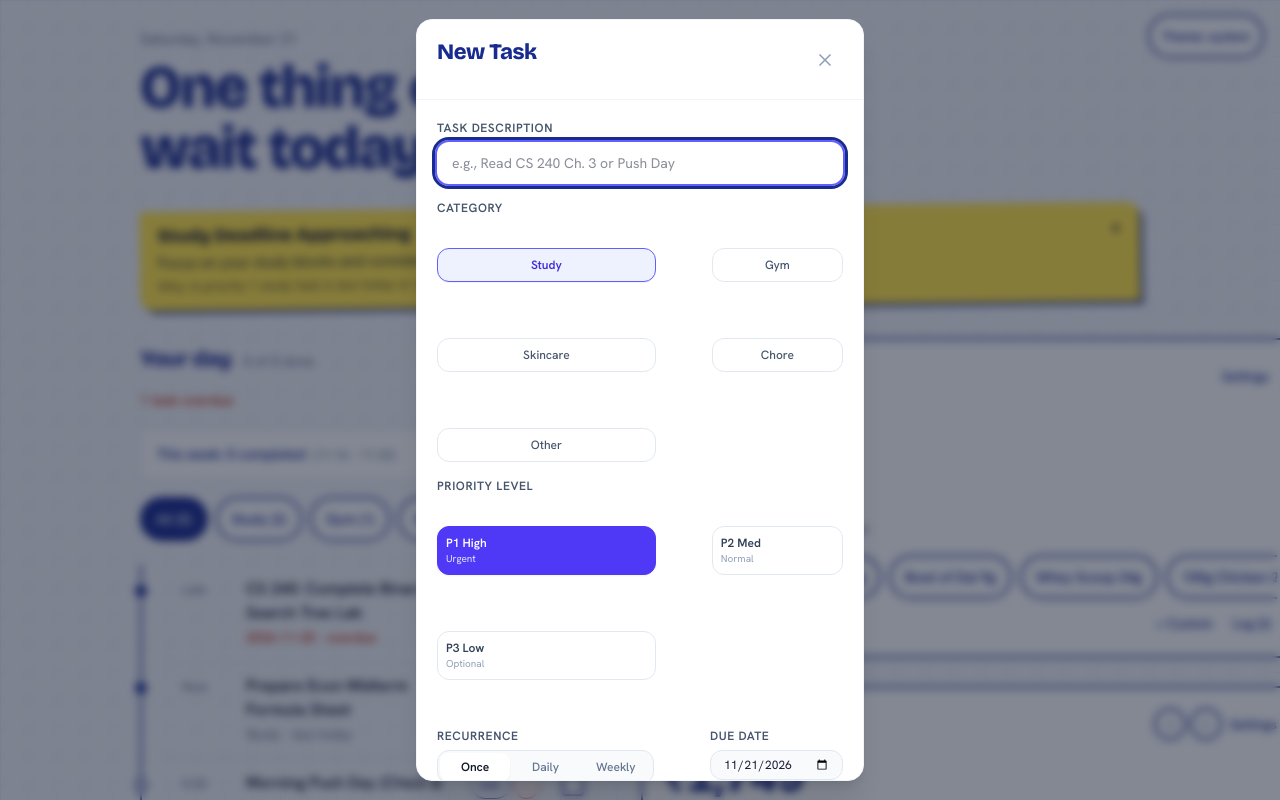
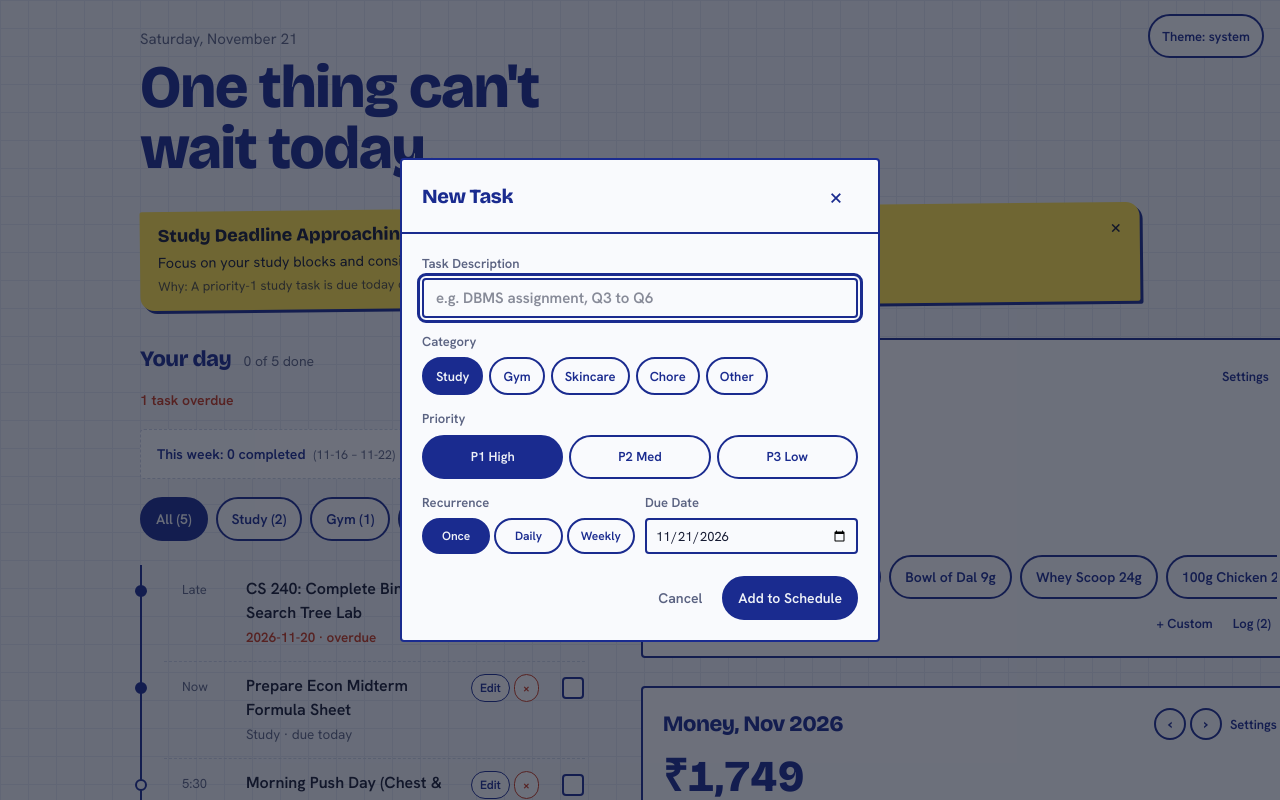
Before and after one commit to nitinbhhardwaj/campus-compass, a React (Vite) app: page / in a window 1280 px wide. Both pictures are taken after a click on the button "+ Add task". Shown: the top 800 px of the page. Built offline with nearby package versions, Linux system fonts and the light colour scheme.

Commit message:
feat(ui): rebuild add and edit task modal with mockup styling

```diff
--- a/src/components/Modal.tsx
+++ b/src/components/Modal.tsx
@@ -1,5 +1,4 @@
 import React, { useEffect, useRef } from 'react';
-import { X } from 'lucide-react';
 
 export interface ModalProps {
   isOpen: boolean;
@@ -34,7 +33,16 @@ export const Modal: React.FC<ModalProps> = ({
 
   return (
     <div
-      className="fixed inset-0 z-50 flex items-end sm:items-center justify-center p-0 sm:p-4 bg-slate-900/50 dark:bg-black/70 backdrop-blur-xs transition-opacity"
+      style={{
+        position: 'fixed',
+        inset: 0,
+        zIndex: 50,
+        display: 'flex',
+        alignItems: 'center',
+        justifyContent: 'center',
+        padding: '16px',
+        background: 'rgba(15, 20, 38, 0.6)',
+      }}
       onClick={onClose}
     >
       <div
@@ -42,22 +50,61 @@ export const Modal: React.FC<ModalProps> = ({
         role="dialog"
         aria-modal="true"
         aria-labelledby="modal-title"
-        className="w-full sm:max-w-md bg-white dark:bg-slate-900 rounded-t-3xl sm:rounded-2xl shadow-xl border border-slate-100 dark:border-slate-800 overflow-hidden animate-in fade-in slide-in-from-bottom duration-200"
+        style={{
+          width: '100%',
+          maxWidth: '480px',
+          background: 'var(--surface)',
+          border: '2px solid var(--ink)',
+          borderRadius: '4px',
+          overflow: 'hidden',
+        }}
         onClick={(e) => e.stopPropagation()}
       >
-        <div className="flex items-center justify-between px-5 py-4 border-b border-slate-100 dark:border-slate-800">
-          <h2 id="modal-title" className="text-base font-semibold text-slate-800 dark:text-slate-100">
+        <div
+          style={{
+            display: 'flex',
+            alignItems: 'center',
+            justifyContent: 'space-between',
+            padding: '14px 20px',
+            borderBottom: '2px solid var(--ink)',
+          }}
+        >
+          <h2
+            id="modal-title"
+            style={{
+              fontFamily: '"Bricolage Grotesque", system-ui, sans-serif',
+              fontSize: '20px',
+              fontWeight: 800,
+              color: 'var(--ink)',
+              margin: 0,
+            }}
+          >
             {title}
           </h2>
           <button
+            type="button"
             onClick={onClose}
-            className="p-2 text-slate-400 hover:text-slate-600 dark:hover:text-slate-200 rounded-lg hover:bg-slate-100 dark:hover:bg-slate-800 transition-colors cursor-pointer focus:outline-none focus:ring-2 focus:ring-indigo-500"
             aria-label="Close dialog"
+            style={{
+              width: '44px',
+              height: '44px',
+              border: 0,
+              background: 'none',
+              color: 'var(--ink)',
+              fontSize: '24px',
+              cursor: 'pointer',
+              display: 'flex',
+              alignItems: 'center',
+              justifyContent: 'center',
+              lineHeight: 1,
+            }}
           >
-            <X className="w-5 h-5" />
+            ×
           </button>
         </div>
-        <div className="p-5 max-h-[85vh] overflow-y-auto">{children}</div>
+        <div style={{ padding: '20px', maxHeight: '80vh', overflowY: 'auto' }}>
+          {children}
+        </div>
       </div>
     </div>
   );
--- a/src/features/tasks/components/TaskForm.tsx
+++ b/src/features/tasks/components/TaskForm.tsx
@@ -1,6 +1,5 @@
 import React, { useState, useEffect } from 'react';
 import { CreateTaskDTO, Task, TaskCategory, TaskPriority, TaskRecurrence } from '../../../types/task';
-import { Button } from '../../../components/Button';
 
 interface TaskFormProps {
   initialDueDate: string;
@@ -17,10 +16,10 @@ const CATEGORIES: { label: string; value: TaskCategory }[] = [
   { label: 'Other', value: 'other' },
 ];
 
-const PRIORITIES: { label: string; value: TaskPriority; desc: string }[] = [
-  { label: 'P1 High', value: 1, desc: 'Urgent' },
-  { label: 'P2 Med', value: 2, desc: 'Normal' },
-  { label: 'P3 Low', value: 3, desc: 'Optional' },
+const PRIORITIES: { label: string; value: TaskPriority }[] = [
+  { label: 'P1 High', value: 1 },
+  { label: 'P2 Med', value: 2 },
+  { label: 'P3 Low', value: 3 },
 ];
 
 const RECURRENCES: { label: string; value: TaskRecurrence }[] = [
@@ -87,21 +86,18 @@ export const TaskForm: React.FC<TaskFormProps> = ({
   };
 
   return (
-    <form onSubmit={handleSubmit} className="flex flex-col gap-4">
+    <form onSubmit={handleSubmit} style={{ display: 'flex', flexDirection: 'column', gap: '14px' }}>
       {error && (
-        <div
-          role="alert"
-          className="p-3 text-xs rounded-xl bg-rose-50 dark:bg-rose-950/50 text-rose-700 dark:text-rose-300 border border-rose-200 dark:border-rose-900"
-        >
+        <div className="warn" role="alert">
           {error}
         </div>
       )}
 
-      {/* Task Title Input */}
+      {/* Title */}
       <div>
         <label
           htmlFor="task-title"
-          className="block text-xs font-semibold uppercase tracking-wider text-slate-600 dark:text-slate-400 mb-1.5"
+          style={{ display: 'block', fontSize: '13px', fontWeight: 600, color: 'var(--muted)', marginBottom: '4px' }}
         >
           Task Description
         </label>
@@ -110,23 +106,27 @@ export const TaskForm: React.FC<TaskFormProps> = ({
           type="text"
           value={title}
           onChange={(e) => setTitle(e.target.value)}
-          placeholder="e.g., Read CS 240 Ch. 3 or Push Day"
-          className="w-full px-3.5 py-2.5 text-sm bg-slate-50 dark:bg-slate-800 border border-slate-200 dark:border-slate-700 rounded-xl focus:bg-white dark:focus:bg-slate-800 focus:outline-none focus:ring-2 focus:ring-indigo-500 focus:border-transparent transition-all"
+          placeholder="e.g. DBMS assignment, Q3 to Q6"
+          required
           autoFocus
-          required
+          style={{
+            width: '100%',
+            padding: '8px 12px',
+            border: '2px solid var(--ink)',
+            borderRadius: '4px',
+            background: 'var(--surface)',
+            color: 'var(--text)',
+            font: '600 15px "Hanken Grotesk", sans-serif',
+          }}
         />
       </div>
 
-      {/* Category Pills */}
+      {/* Category Selection */}
       <div>
-        <span className="block text-xs font-semibold uppercase tracking-wider text-slate-600 dark:text-slate-400 mb-1.5">
+        <span style={{ display: 'block', fontSize: '13px', fontWeight: 600, color: 'var(--muted)', marginBottom: '6px' }}>
           Category
         </span>
-        <div
-          role="radiogroup"
-          aria-label="Category selection"
-          className="grid grid-cols-3 sm:grid-cols-5 gap-1.5"
-        >
+        <div style={{ display: 'flex', flexWrap: 'wrap', gap: '6px' }} role="radiogroup" aria-label="Category selection">
           {CATEGORIES.map((cat) => (
             <button
               key={cat.value}
@@ -134,11 +134,8 @@ export const TaskForm: React.FC<TaskFormProps> = ({
               role="radio"
               aria-checked={category === cat.value}
               onClick={() => setCategory(cat.value)}
-              className={`py-2 text-xs font-medium rounded-xl border text-center transition-all cursor-pointer focus:outline-none focus:ring-2 focus:ring-indigo-500 ${
-                category === cat.value
-                  ? 'bg-indigo-50 dark:bg-indigo-950/60 border-indigo-500 text-indigo-700 dark:text-indigo-300 font-semibold shadow-2xs'
-                  : 'bg-white dark:bg-slate-800 border-slate-200 dark:border-slate-700 text-slate-600 dark:text-slate-300 hover:bg-slate-50 dark:hover:bg-slate-700'
-              }`}
+              className={`chip ${category === cat.value ? 'active' : ''}`}
+              style={{ minHeight: '38px', padding: '0 12px', fontSize: '13px' }}
             >
               {cat.label}
             </button>
@@ -146,16 +143,12 @@ export const TaskForm: React.FC<TaskFormProps> = ({
         </div>
       </div>
 
-      {/* Priority Selector */}
+      {/* Priority Selection */}
       <div>
-        <span className="block text-xs font-semibold uppercase tracking-wider text-slate-600 dark:text-slate-400 mb-1.5">
-          Priority Level
+        <span style={{ display: 'block', fontSize: '13px', fontWeight: 600, color: 'var(--muted)', marginBottom: '6px' }}>
+          Priority
         </span>
-        <div
-          role="radiogroup"
-          aria-label="Priority level selection"
-          className="grid grid-cols-3 gap-2"
-        >
+        <div style={{ display: 'flex', gap: '6px' }} role="radiogroup" aria-label="Priority level selection">
           {PRIORITIES.map((p) => (
             <button
               key={p.value}
@@ -163,36 +156,22 @@ export const TaskForm: React.FC<TaskFormProps> = ({
               role="radio"
               aria-checked={priority === p.value}
               onClick={() => setPriority(p.value)}
-              className={`p-2 rounded-xl border text-left transition-all cursor-pointer focus:outline-none focus:ring-2 focus:ring-indigo-500 ${
-                priority === p.value
-                  ? 'bg-indigo-600 text-white border-indigo-600 shadow-xs'
-                  : 'bg-white dark:bg-slate-800 border-slate-200 dark:border-slate-700 text-slate-700 dark:text-slate-300 hover:bg-slate-50 dark:hover:bg-slate-700'
-              }`}
+              className={`chip ${priority === p.value ? 'active' : ''}`}
+              style={{ minHeight: '44px', flex: 1, fontSize: '13px' }}
             >
-              <div className="text-xs font-bold">{p.label}</div>
-              <div
-                className={`text-[10px] ${
-                  priority === p.value ? 'text-indigo-100' : 'text-slate-400 dark:text-slate-500'
-                }`}
-              >
-                {p.desc}
-              </div>
+              {p.label}
             </button>
           ))}
         </div>
       </div>
 
-      {/* Schedule / Recurrence & Due Date */}
-      <div className="grid grid-cols-2 gap-3">
+      {/* Recurrence & Due Date */}
+      <div style={{ display: 'grid', gridTemplateColumns: '1fr 1fr', gap: '10px' }}>
         <div>
-          <span className="block text-xs font-semibold uppercase tracking-wider text-slate-600 dark:text-slate-400 mb-1.5">
+          <span style={{ display: 'block', fontSize: '13px', fontWeight: 600, color: 'var(--muted)', marginBottom: '6px' }}>
             Recurrence
           </span>
-          <div
-            role="radiogroup"
-            aria-label="Recurrence selection"
-            className="flex rounded-xl border border-slate-200 dark:border-slate-700 bg-slate-50 dark:bg-slate-800 p-0.5"
-          >
+          <div style={{ display: 'flex', gap: '4px' }} role="radiogroup" aria-label="Recurrence selection">
             {RECURRENCES.map((r) => (
               <button
                 key={r.value}
@@ -200,11 +179,8 @@ export const TaskForm: React.FC<TaskFormProps> = ({
                 role="radio"
                 aria-checked={recurrence === r.value}
                 onClick={() => setRecurrence(r.value)}
-                className={`flex-1 py-1.5 text-xs font-medium rounded-lg text-center transition-all cursor-pointer focus:outline-none focus:ring-2 focus:ring-indigo-500 ${
-                  recurrence === r.value
-                    ? 'bg-white dark:bg-slate-700 text-slate-900 dark:text-slate-100 shadow-xs font-semibold'
-                    : 'text-slate-500 dark:text-slate-400 hover:text-slate-800 dark:hover:text-slate-200'
-                }`}
+                className={`chip ${recurrence === r.value ? 'active' : ''}`}
+                style={{ minHeight: '36px', flex: 1, padding: '0 8px', fontSize: '12px' }}
               >
                 {r.label}
               </button>
@@ -215,7 +191,7 @@ export const TaskForm: React.FC<TaskFormProps> = ({
         <div>
           <label
             htmlFor="task-due-date"
-            className="block text-xs font-semibold uppercase tracking-wider text-slate-600 dark:text-slate-400 mb-1.5"
+            style={{ display: 'block', fontSize: '13px', fontWeight: 600, color: 'var(--muted)', marginBottom: '6px' }}
           >
             {recurrence === 'none' ? 'Due Date' : 'Start Date'}
           </label>
@@ -224,35 +200,47 @@ export const TaskForm: React.FC<TaskFormProps> = ({
             type="date"
             value={dueDate}
             onChange={(e) => setDueDate(e.target.value)}
-            className="w-full px-3 py-1.5 text-xs bg-slate-50 dark:bg-slate-800 border border-slate-200 dark:border-slate-700 rounded-xl focus:bg-white dark:focus:bg-slate-800 focus:outline-none focus:ring-2 focus:ring-indigo-500 focus:border-transparent transition-all"
             required
+            style={{
+              width: '100%',
+              padding: '6px 8px',
+              border: '2px solid var(--ink)',
+              borderRadius: '4px',
+              background: 'var(--surface)',
+              color: 'var(--text)',
+              font: '13px "Hanken Grotesk", sans-serif',
+              minHeight: '36px',
+            }}
           />
         </div>
       </div>
 
-      {/* Action Buttons */}
-      <div className="flex items-center justify-end gap-2 pt-2 border-t border-slate-100 dark:border-slate-800">
-        <Button
+      {/* Actions */}
+      <div style={{ display: 'flex', justifyContent: 'flex-end', gap: '8px', marginTop: '8px' }}>
+        <button
           type="button"
-          variant="secondary"
-          size="md"
           onClick={onClose}
           disabled={isSubmitting}
+          style={{
+            border: 0,
+            background: 'none',
+            color: 'var(--muted)',
+            font: '600 14px "Hanken Grotesk", sans-serif',
+            padding: '0 12px',
+            cursor: 'pointer',
+            minHeight: '44px',
+          }}
         >
           Cancel
-        </Button>
-        <Button
+        </button>
+        <button
           type="submit"
-          variant="primary"
-          size="md"
           disabled={isSubmitting}
+          className="chip active"
+          style={{ minHeight: '44px' }}
         >
-          {isSubmitting
-            ? 'Saving...'
-            : isEditing
-            ? 'Save Changes'
-            : 'Add to Schedule'}
-        </Button>
+          {isSubmitting ? 'Saving...' : isEditing ? 'Save Changes' : 'Add to Schedule'}
+        </button>
       </div>
     </form>
   );
```
